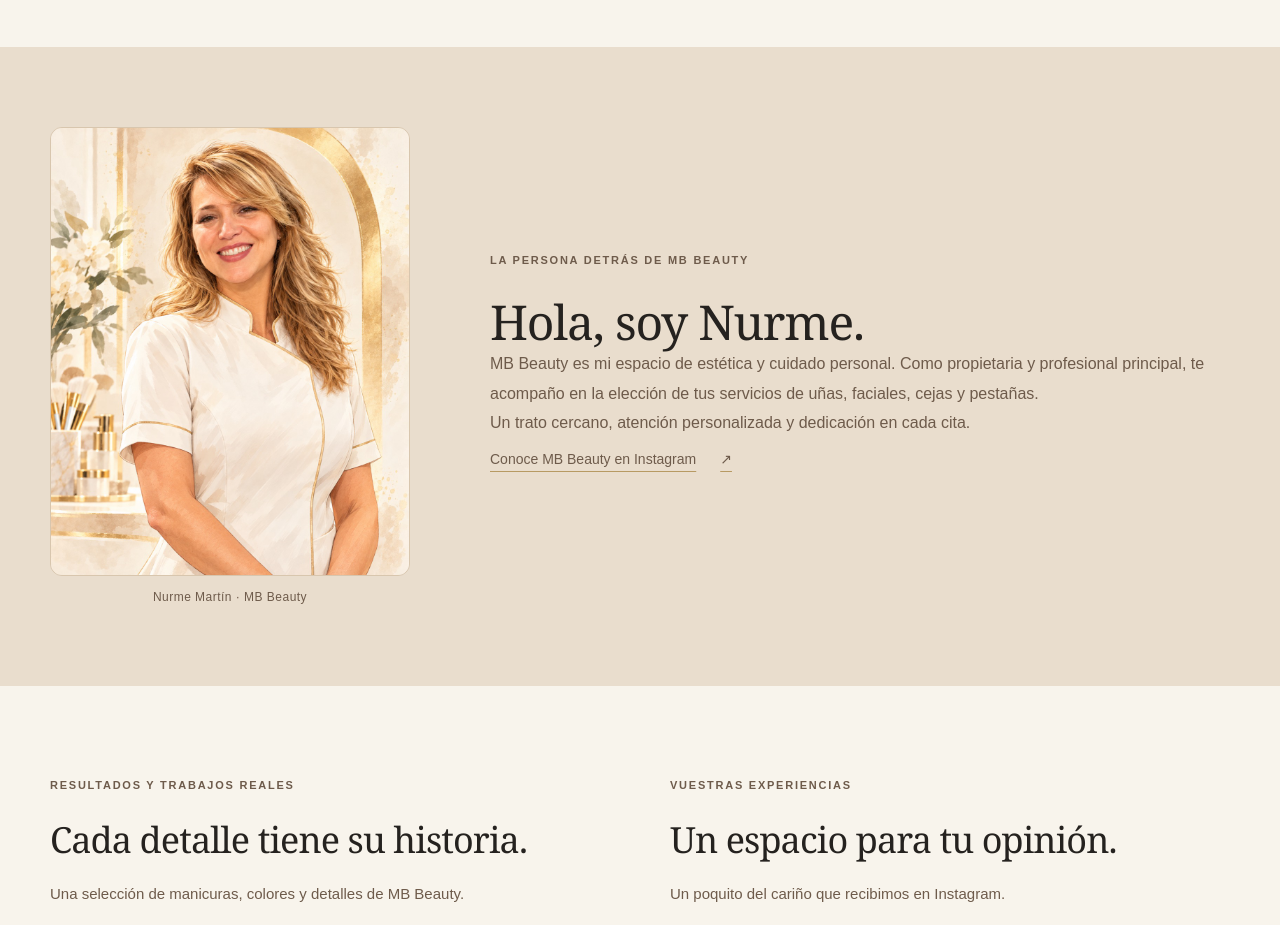
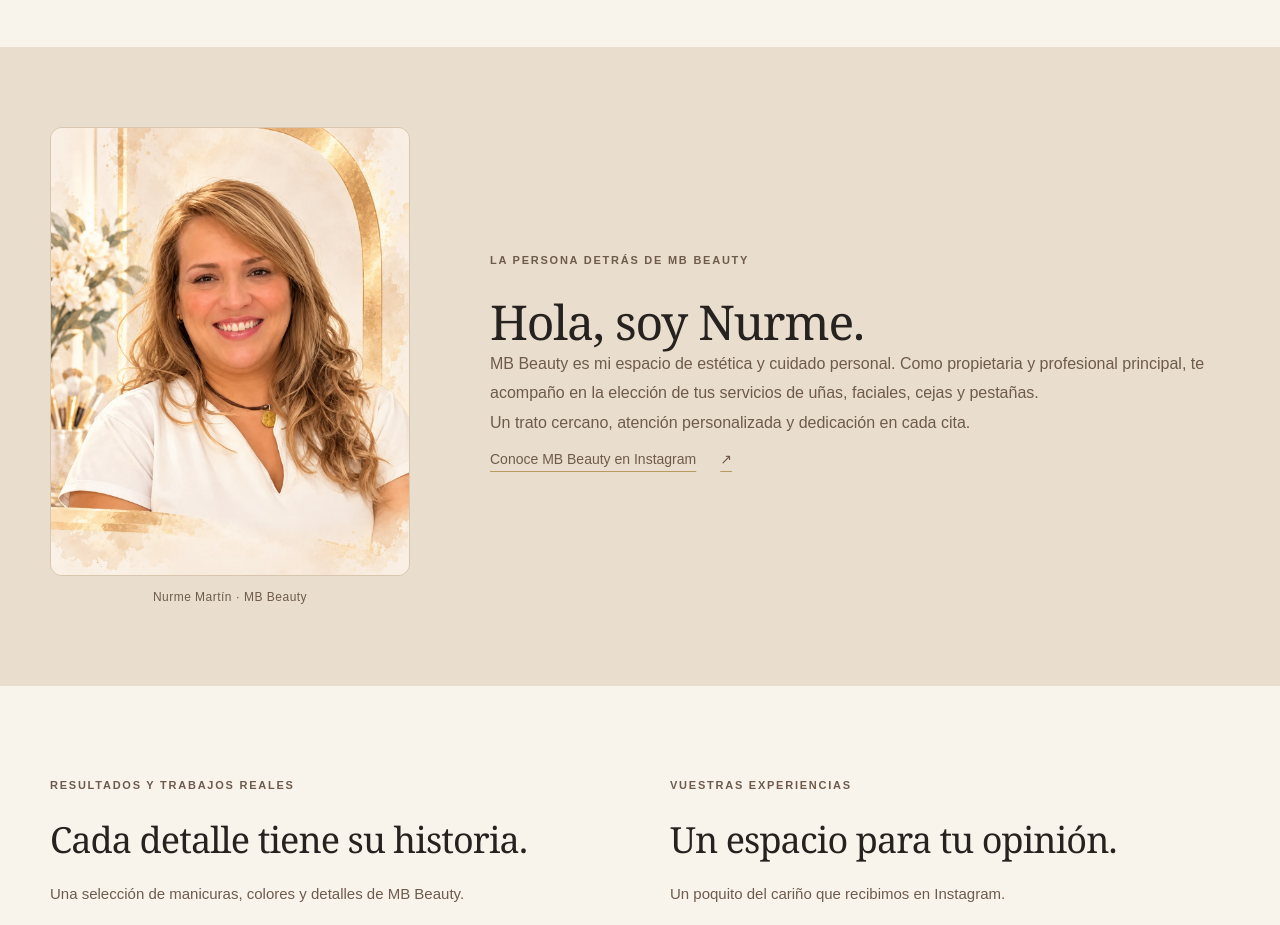
Before and after one commit to kaizen-salon-tenerife/kaizen-salon-tenerife.github.io, a Next.js app: page / in a window 1280 px wide. Shown: the part 2560-3485 px from the top of the page. Built offline with nearby package versions, Linux system fonts and the light colour scheme.

Commit message:
feat: update Nurme portrait with supplied photo

```diff
--- a/app/page.tsx
+++ b/app/page.tsx
@@ -40,7 +40,7 @@ export default function Home() {
           </article>
         ))}</div>
       </section>
-      <section className="mb-about" id="nurme"><div className="shell mb-about-grid"><figure className="mb-about-portrait"><div className="mb-portrait-frame"><img src="/brand/about/nurme-martin.jpg" alt="Nurme Martín, propietaria y profesional de MB Beauty" width="1024" height="1280" loading="lazy" /></div><figcaption>Nurme Martín · MB Beauty</figcaption></figure><div className="mb-about-copy"><p className="mb-eyebrow">La persona detrás de MB Beauty</p><h2>Hola, soy Nurme.</h2><p>MB Beauty es mi espacio de estética y cuidado personal. Como propietaria y profesional principal, te acompaño en la elección de tus servicios de uñas, faciales, cejas y pestañas.</p><p>Un trato cercano, atención personalizada y dedicación en cada cita.</p><a className="mb-text-link" href="https://www.instagram.com/mbstetic17/" target="_blank" rel="noreferrer">Conoce MB Beauty en Instagram <span aria-hidden="true">↗</span></a></div></div></section>
+      <section className="mb-about" id="nurme"><div className="shell mb-about-grid"><figure className="mb-about-portrait"><div className="mb-portrait-frame"><img src="/brand/about/nurme-martin-portrait.png" alt="Nurme Martín, propietaria y profesional de MB Beauty" width="1122" height="1402" loading="lazy" /></div><figcaption>Nurme Martín · MB Beauty</figcaption></figure><div className="mb-about-copy"><p className="mb-eyebrow">La persona detrás de MB Beauty</p><h2>Hola, soy Nurme.</h2><p>MB Beauty es mi espacio de estética y cuidado personal. Como propietaria y profesional principal, te acompaño en la elección de tus servicios de uñas, faciales, cejas y pestañas.</p><p>Un trato cercano, atención personalizada y dedicación en cada cita.</p><a className="mb-text-link" href="https://www.instagram.com/mbstetic17/" target="_blank" rel="noreferrer">Conoce MB Beauty en Instagram <span aria-hidden="true">↗</span></a></div></div></section>
       <section className="shell mb-section mb-community"><WorkGalleryCarousel /><TestimonialCarousel /></section>
       <section className="mb-contact" id="contacto"><div className="shell mb-contact-grid"><div><p className="mb-eyebrow">Nos vemos en tu próxima cita</p><h2>Dedícate un momento.</h2><p>MB Beauty · La Cuesta, Tenerife</p><div className="mb-actions"><Link className="mb-button mb-button-light" href="/reservar">Reservar cita ↗</Link><a className="mb-contact-link" href="https://wa.me/34652430072?text=Hola%20MB%20Beauty%2C%20quisiera%20informaci%C3%B3n%20sobre%20una%20cita." target="_blank" rel="noreferrer">Hablar por WhatsApp ↗</a></div></div><div className="mb-contact-details"><div><small>Contacto</small><a href="tel:+34652430072">+34 652 43 00 72</a></div><div><small>Horario actual de reservas</small><p>Lunes a viernes · 09:30–18:00<br />Sábados · 09:30–13:30</p></div></div></div></section>
       <footer className="mb-footer"><div className="shell mb-footer-grid"><div><strong>MB Beauty</strong><p>Estética y cuidado personalizado.<br />La Cuesta, Tenerife.</p></div><nav aria-label="Enlaces del pie"><a href="https://www.instagram.com/mbstetic17/" target="_blank" rel="noreferrer">Instagram ↗</a><a href="#contacto">Contacto</a><Link href="/privacidad">Privacidad</Link><Link href="/panel">Acceso privado al panel ↗</Link></nav></div><div className="shell mb-footer-bottom">© {new Date().getFullYear()} MB Beauty · Cuidamos de ti, cita a cita.</div></footer>
```
Also changed, not shown: public/brand/about/nurme-martin-portrait.png (added).
